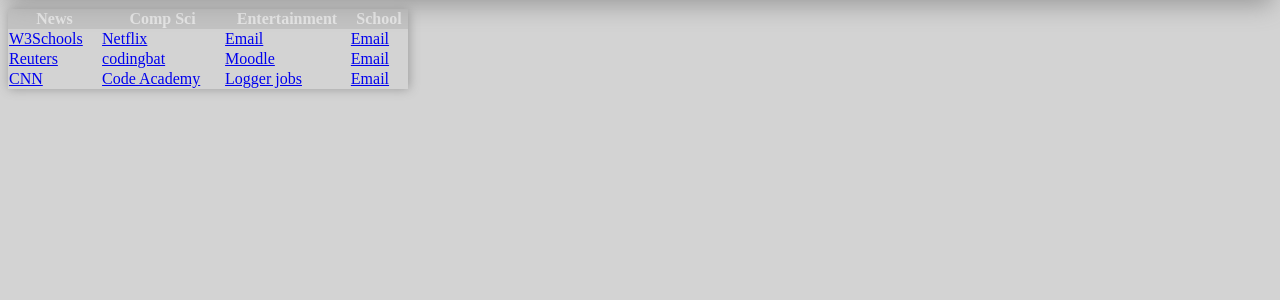
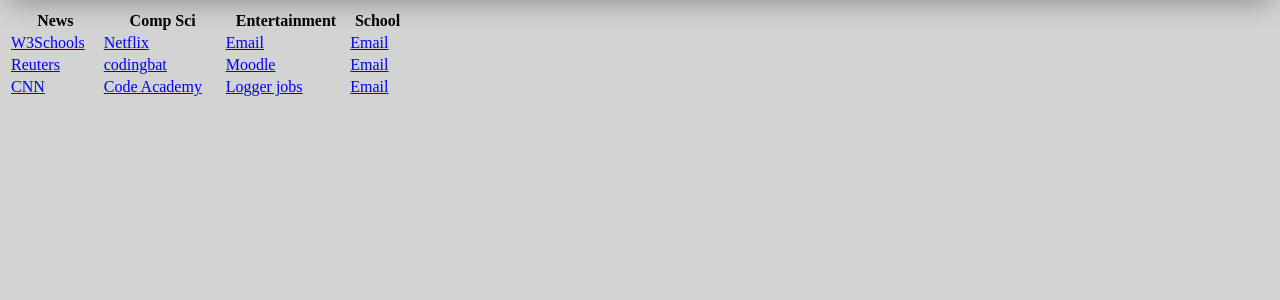
Before and after one commit to ThomasGagne/team2-ups-cs455, a PHP site: page /makePlayList.php in a window 1280 px wide. Shown: the part 78-378 px from the top of the page. Run offline with PHP 8.4, Linux system fonts and the light colour scheme; data that the repository does not hold is empty.

Commit message:
Trying another commit, I'm not sure the last one worked properly

```diff
--- a/css/basic.css
+++ b/css/basic.css
@@ -142,31 +142,3 @@ noscript {
   height: 40px;
   font-size: 16pt;
 }
-
-
-th {
-    background-color: #aaaaaa;
-    opacity: 0.4;
-    color: white;
-}
-table {
-	box-shadow: 1px 0px 10px #999999;
-    border-collapse: collapse;
-}
-
-#table, td, th {
-#    border: 1px;
-#    color: white;
-#    box-shadow: 1px 0px 10px #999999;
-#}
-#td {
-#	background-color: black;
-#	opacity: 0.4;
-#	height: 100px;
-#   text-align: center;
-#}
-
-#td:hover {
-#    opacity: 1.0;
-#
-#}
```
Also changed, not shown: uploadTestHandler.php (+65 -11 lines).
